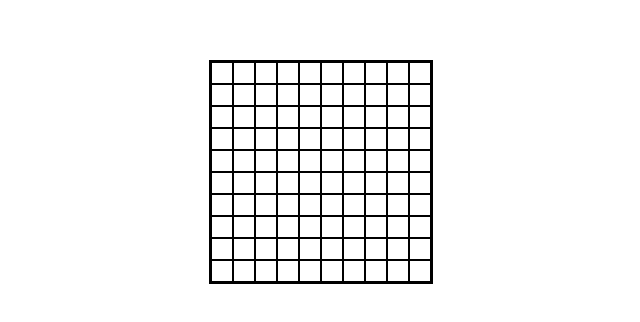
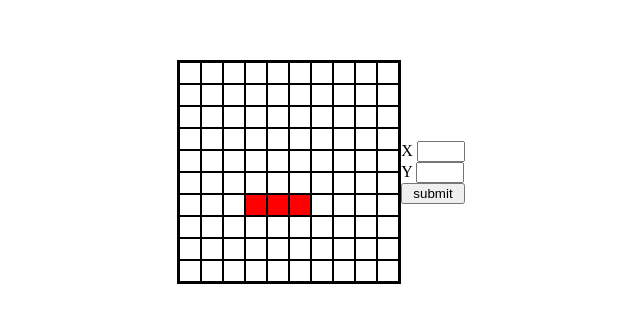
Before and after one commit to DavidMedrano68/Program, a plain HTML site: page index.html in a window 1280 px wide. Shown: the part 228-550 px from the top of the page, without its empty margins (319-959 px from the left). Drawn offline with Linux system fonts and the light colour scheme.

Commit message:
added input form

```diff
--- a/index.html
+++ b/index.html
@@ -12,6 +12,11 @@
     <div class="grid">
 
     </div>
+    <form action="#" class="form">
+        <label for="">X <input type="number" min="0" max="9"></label>
+        <label for="">Y <input type="number" min="0" max="9"></label>
+        <input type="submit" value="submit">
+    </form>
 
 </body>
 </html>
--- a/index.js
+++ b/index.js
@@ -1,4 +1,5 @@
 const grid = document.querySelector('.grid')
+const form = document.querySelector('form')
 console.log('hello')
 function createCell(x,y,status){
     const cell = document.createElement('div')
@@ -11,6 +12,7 @@ function createCell(x,y,status){
 function findCell(y,x){
     let found = document.querySelector(`[data-y="${y}"][data-x="${x}"]`)
     found.classList = 'ship'
+    found.style.backgroundColor = 'red'
 }
 let x = 0
     let y = 9
@@ -28,3 +30,5 @@ for(let i = 0; i < 100; i++){
 
 }
 findCell(3,3)
+findCell(3,4)
+findCell(3,5)
--- a/styles.css
+++ b/styles.css
@@ -20,3 +20,7 @@ body{
     height: 20px;
     border:solid .5px;
 }
+.form{
+    display: grid;
+    grid-template-rows: 1fr, 1fr;
+}
```
